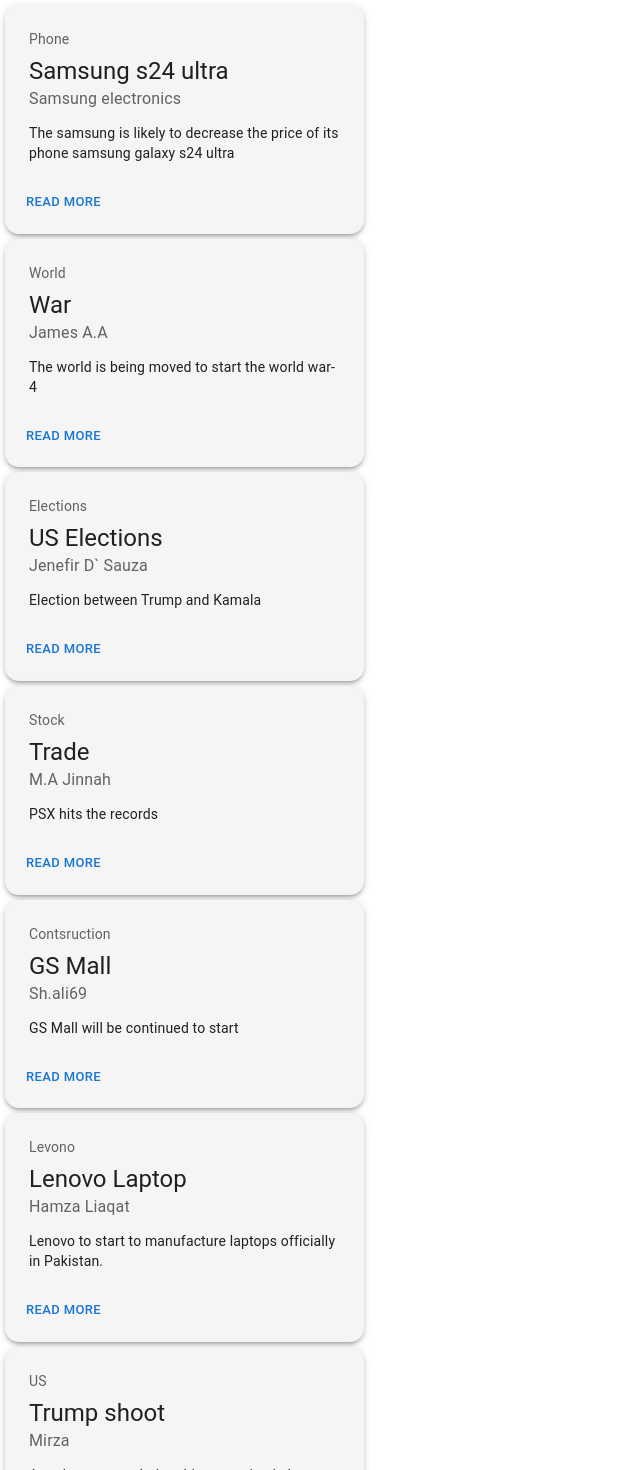
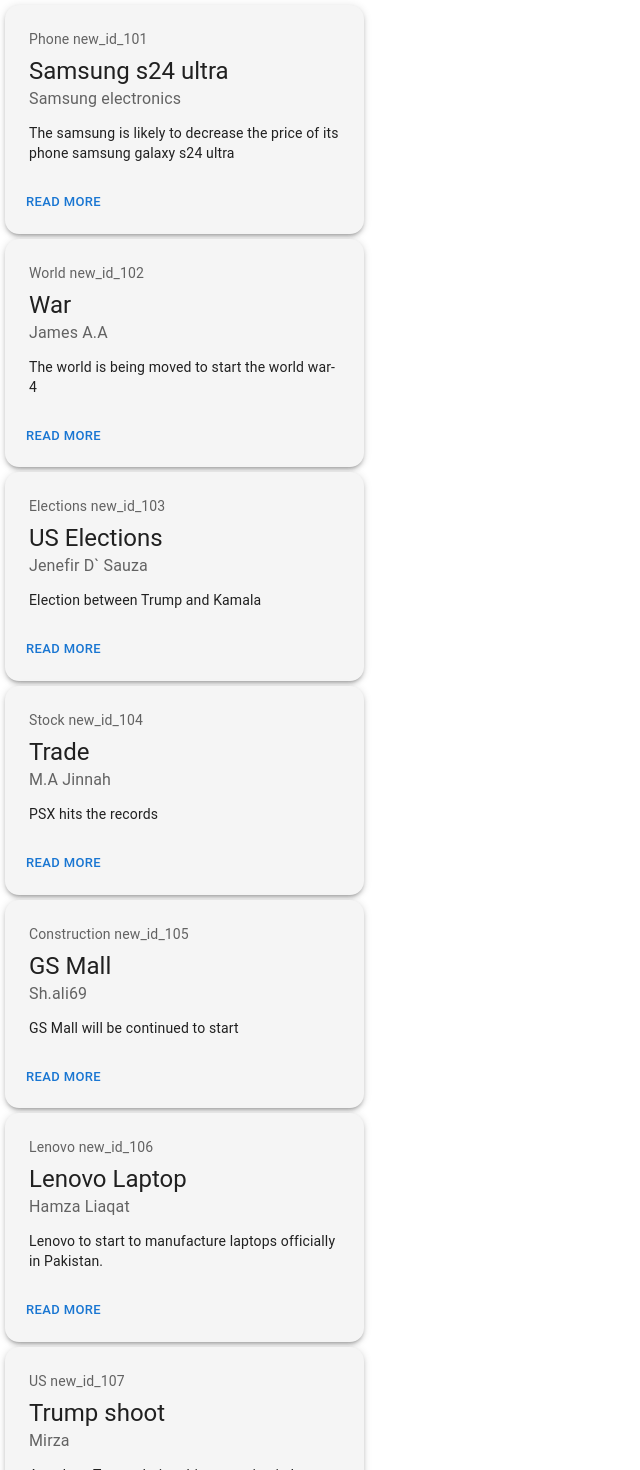
Before and after one commit to muhammad-hamza-liaqat/multi-page-application, a React (Vite) app: page /all-news in a window 1280 px wide. Shown: the top 1470 px of the page, without its empty margins (0-640 px from the left). Built offline with nearby package versions, Linux system fonts and the light colour scheme.

Commit message:
dynamic routing

```diff
--- a/src/components/News/AllNews.jsx
+++ b/src/components/News/AllNews.jsx
@@ -5,6 +5,7 @@
 import CardContent from '@mui/material/CardContent';
 import Button from '@mui/material/Button';
 import Typography from '@mui/material/Typography';
+import { useNavigate } from 'react-router-dom';
 
 const bull = (
     <Box
@@ -15,13 +16,19 @@
     </Box>
 );
 
-export default function AllNews({ tag, title, author, text }) {
+export default function AllNews({ tag, title, author, text, id }) {
+    const navigation = useNavigate()
+    const handleClick = () => {
+        navigation(`/news/${id}`)
+    }
     return (
         <>
-            <Card sx={{ minWidth: 275, maxWidth: 359, flex: '1 1 300px', margin: '5px', backgroundColor: '#f5f5f5', boxShadow: 3, padding: 1, borderRadius: '14px' }}>
+            <Card
+                onClick={handleClick}
+                sx={{ minWidth: 275, maxWidth: 359, flex: '1 1 300px', margin: '5px', backgroundColor: '#f5f5f5', boxShadow: 3, padding: 1, borderRadius: '14px' }}>
                 <CardContent>
                     <Typography gutterBottom sx={{ color: 'text.secondary', fontSize: 14 }}>
-                        {tag}
+                        {tag} {id}
                     </Typography>
                     <Typography variant="h5" component="div">
                         {title}
--- /dev/null
+++ b/src/components/News/NewsDetails.jsx
@@ -0,0 +1,12 @@
+import React from 'react';
+import { useParams } from 'react-router-dom';
+
+export default function NewsDetail() {
+    const { newsId } = useParams();
+
+    return (
+        <div>
+            <h1>News Detail for ID: {newsId}</h1>
+        </div>
+    );
+}
--- a/src/pages/News.jsx
+++ b/src/pages/News.jsx
@@ -1,19 +1,19 @@
-import React from 'react'
-import AllNews from '../components/News/AllNews'
+import React from 'react';
+import AllNews from '../components/News/AllNews';
 
 export default function News() {
     return (
         <>
             <div className='m-5 flex flex-wrap gap-10'>
-                {/* -> tag title author text */}
-                <AllNews tag="Phone" title="Samsung s24 ultra" author="Samsung electronics" text="The samsung is likely to decrease the price of its phone samsung galaxy s24 ultra" />
-                <AllNews tag="World" title="War" author="James A.A" text="The world is being moved to start the world war-4" />
-                <AllNews tag="Elections" title="US Elections" author="Jenefir D` Sauza" text="Election between Trump and Kamala " />
-                <AllNews tag="Stock" title="Trade" author="M.A Jinnah" text="PSX hits the records" />
-                <AllNews tag="Contsruction" title="GS Mall" author="Sh.ali69" text="GS Mall will be continued to start" />
-                <AllNews tag="Levono" title="Lenovo Laptop" author="Hamza Liaqat" text="Lenovo to start to manufacture laptops officially in Pakistan." />
-                <AllNews tag="US" title="Trump shoot" author="Mirza" text="Attack on trump during this campaign in Los Angles" />
+                {/* id, tag, title, author, text -> props  */}
+                <AllNews id="new_id_101" tag="Phone" title="Samsung s24 ultra" author="Samsung electronics" text="The samsung is likely to decrease the price of its phone samsung galaxy s24 ultra" />
+                <AllNews id="new_id_102" tag="World" title="War" author="James A.A" text="The world is being moved to start the world war-4" />
+                <AllNews id="new_id_103" tag="Elections" title="US Elections" author="Jenefir D` Sauza" text="Election between Trump and Kamala" />
+                <AllNews id="new_id_104" tag="Stock" title="Trade" author="M.A Jinnah" text="PSX hits the records" />
+                <AllNews id="new_id_105" tag="Construction" title="GS Mall" author="Sh.ali69" text="GS Mall will be continued to start" />
+                <AllNews id="new_id_106" tag="Lenovo" title="Lenovo Laptop" author="Hamza Liaqat" text="Lenovo to start to manufacture laptops officially in Pakistan." />
+                <AllNews id="new_id_107" tag="US" title="Trump shoot" author="Mirza" text="Attack on Trump during this campaign in Los Angeles" />
             </div>
         </>
-    )
+    );
 }
--- a/src/routes/route.jsx
+++ b/src/routes/route.jsx
@@ -3,6 +3,7 @@
 import Homepage from "../pages/Homepage";
 import AddCar from "../pages/AddCar";
 import News from "../pages/News";
+import NewsDetail from "../components/News/NewsDetails";
 
 const MyAppRoutes = () => {
     return (
@@ -10,6 +11,7 @@
             <Route path="/" element={<Homepage />} />
             <Route path="/add-car" element={<AddCar />} />
             <Route path="/all-news" element={<News />} />
+            <Route path="/news/:newsId" element={<NewsDetail />} />
         </Routes>
     )
 }
```
